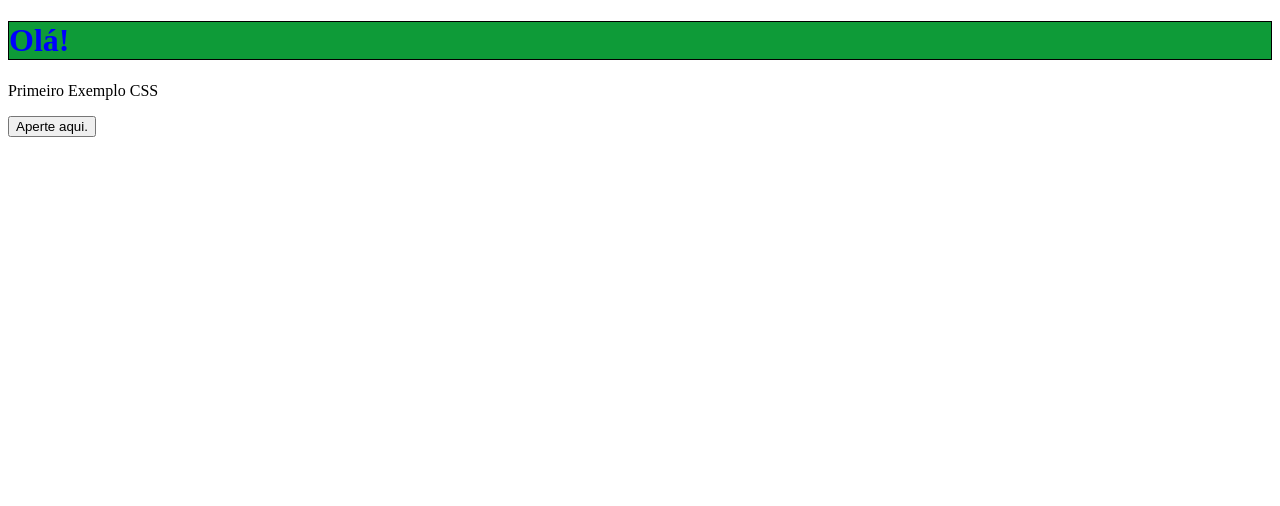
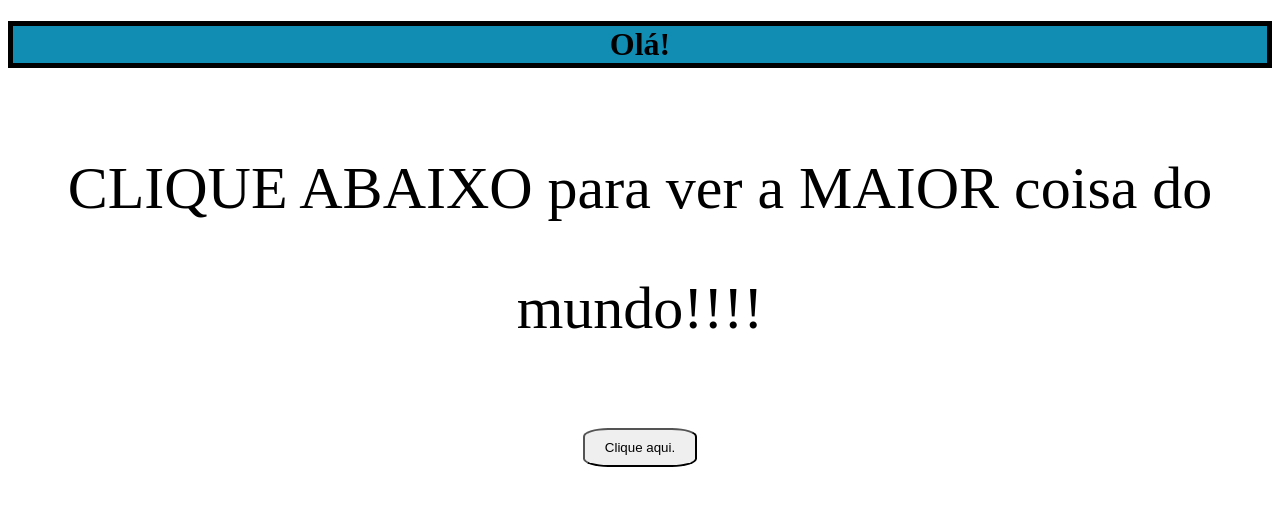
Before and after one commit to GabriellCorrea/Des.Web, a plain HTML site: page index.html in a window 1280 px wide. Drawn offline with Linux system fonts and the light colour scheme.

Commit message:
primeira alteração

```diff
--- a/estilo.css
+++ b/estilo.css
@@ -1,10 +1,22 @@
 
         h1 {
-            color: blue;
-            background-color: rgb(14, 155, 56);
-            border : 1px solid black;
+            color: rgb(0, 0, 0);
+            background-color: rgb(17, 141, 179);
+            border : 5px solid black;
+            text-align: center;
         }
 
         p {
-            color: rgb(0, 0, 0)
+            color: rgb(0, 0, 0);
+            font-size: 60px;
+            line-height: 2;
+            text-align: center;
         }
+
+        button {
+            color: rgb(0, 0, 0);
+            padding: 10px 20px;
+            display: block;
+            margin: 0 auto;
+            border-radius: 22%;
+        }
--- a/index.html
+++ b/index.html
@@ -6,12 +6,12 @@
         <link rel="stylesheet" href="estilo.css">
     </head>
         <h1>Olá!</h1>
-        <p>Primeiro Exemplo CSS</p>
+        <p>CLIQUE ABAIXO para ver a MAIOR coisa do mundo!!!!</p>
         <script>
             function teste(){
-              document.write('Apenas um teste');
+              window.location.href = 'Flu.html';
             }
-          </script>
-          <button onclick="teste()">Aperte aqui.</button>
+        </script>
+          <button onclick="teste()">Clique aqui.</button>
     </body>
  </html>
```
Also changed, not shown: Flu.html (added, +10 -0 lines), estilo2.css (added, +7 -0 lines).
